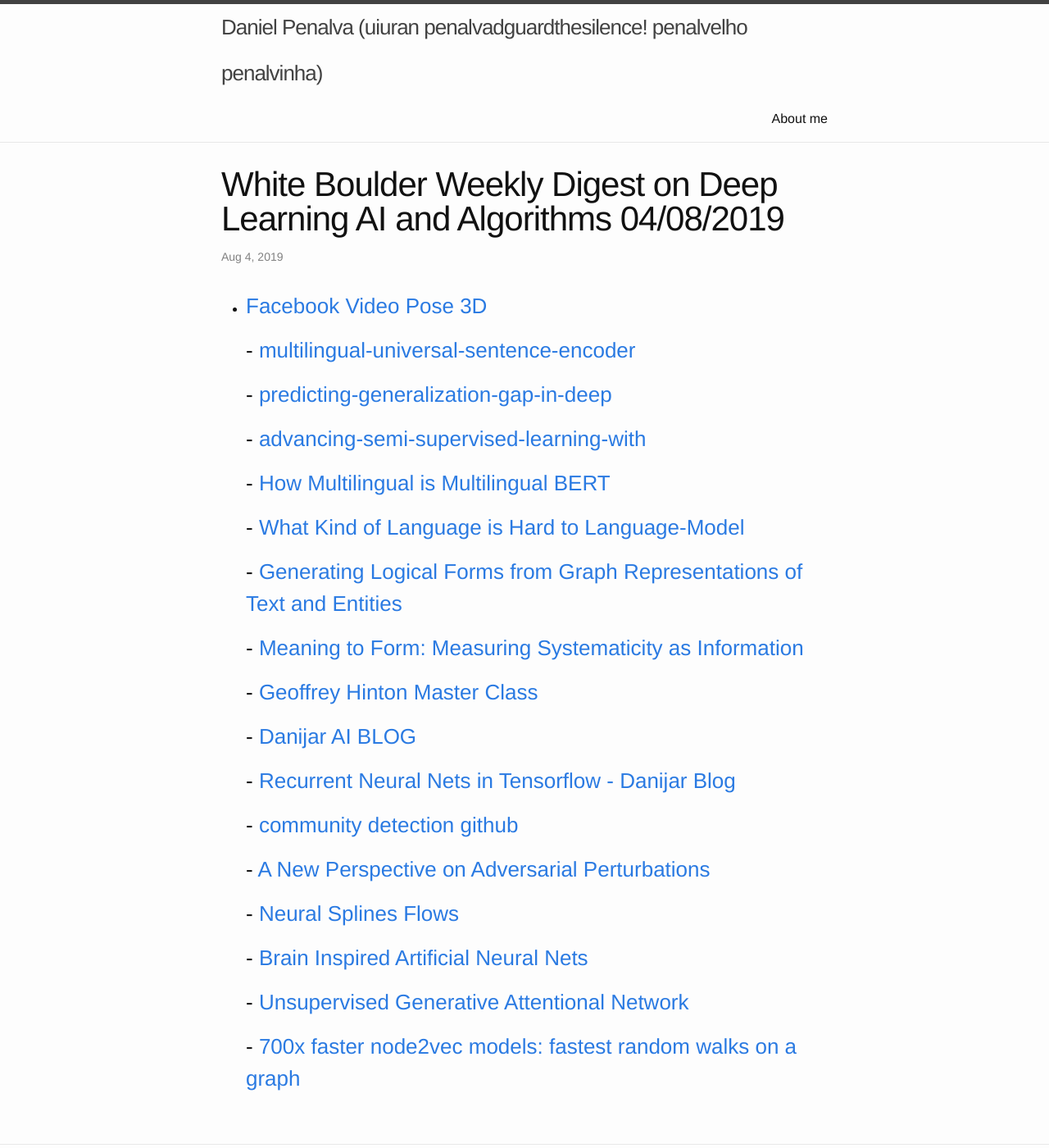
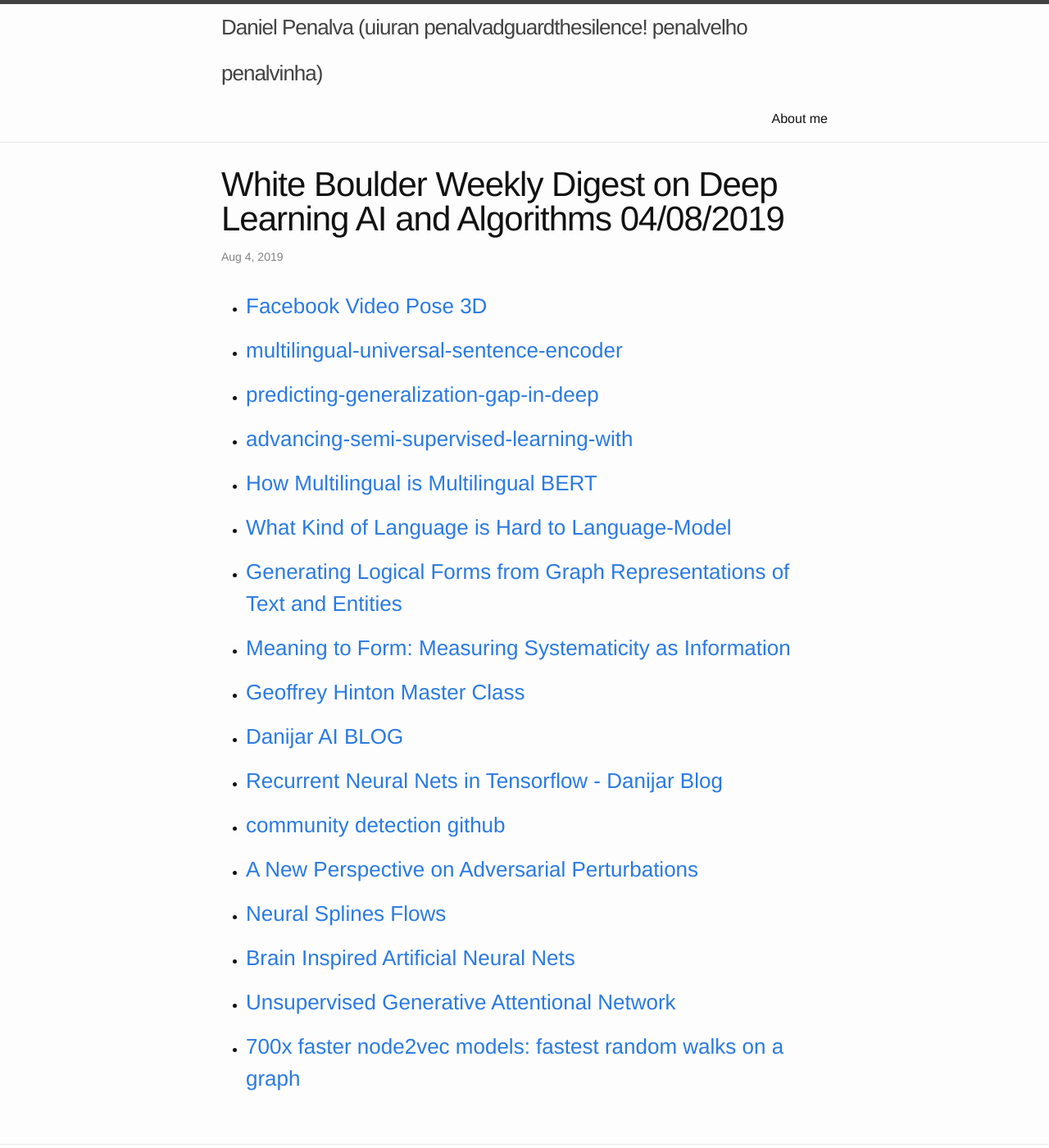
Before and after one commit to Uiuran/portfolio-datascience, a Jekyll site: the page built from _posts/2019-08-04-weekly-ai-dl-digest.markdown, in a window 1280 px wide and 1400 px high. Shown: the whole window at 82% size. Built offline with Jekyll 4.4.1, drawn with Linux system fonts in a browser that asks for light colours; comment, search, counter and statistics services are not loaded.

```diff
--- a/_posts/2019-08-04-weekly-ai-dl-digest.markdown
+++ b/_posts/2019-08-04-weekly-ai-dl-digest.markdown
@@ -7,22 +7,22 @@ published: true
 ---
 
 - ### [Facebook Video Pose 3D][facebookpose]
-### - [multilingual-universal-sentence-encoder][googleai2]
-### - [predicting-generalization-gap-in-deep][googleai2]
-### - [advancing-semi-supervised-learning-with][googleai2]
-### - [How Multilingual is Multilingual BERT][bertpaper]
-### - [What Kind of Language is Hard to Language-Model][hardlang]
-### - [Generating Logical Forms from Graph Representations of Text and Entities][logics]
-### - [Meaning to Form: Measuring Systematicity as Information][meaningtoform]
-### - [Geoffrey Hinton Master Class][turinghinton]
-### - [Danijar AI BLOG][researchhierarchicak]
-### - [Recurrent Neural Nets in Tensorflow - Danijar Blog][RNN]
-### - [community detection github][communitydetection]
-### - [A New Perspective on Adversarial Perturbations][ap]
-### - [Neural Splines Flows][NSF]
-### - [Brain Inspired Artificial Neural Nets][brain]
-### - [Unsupervised Generative Attentional Network][ugatit]
-### - [700x faster node2vec models: fastest random walks on a graph][graphrw]
+- ### [multilingual-universal-sentence-encoder][googleai2]
+- ### [predicting-generalization-gap-in-deep][googleai2]
+- ### [advancing-semi-supervised-learning-with][googleai2]
+- ### [How Multilingual is Multilingual BERT][bertpaper]
+- ### [What Kind of Language is Hard to Language-Model][hardlang]
+- ### [Generating Logical Forms from Graph Representations of Text and Entities][logics]
+- ### [Meaning to Form: Measuring Systematicity as Information][meaningtoform]
+- ### [Geoffrey Hinton Master Class][turinghinton]
+- ### [Danijar AI BLOG][researchhierarchicak]
+- ### [Recurrent Neural Nets in Tensorflow - Danijar Blog][RNN]
+- ### [community detection github][communitydetection]
+- ### [A New Perspective on Adversarial Perturbations][ap]
+- ### [Neural Splines Flows][NSF]
+- ### [Brain Inspired Artificial Neural Nets][brain]
+- ### [Unsupervised Generative Attentional Network][ugatit]
+- ### [700x faster node2vec models: fastest random walks on a graph][graphrw]
 
 [googleai1]: https://ai.googleblog.com/2019/07/multilingual-universal-sentence-encoder.html
 [googleai2]: https://ai.googleblog.com/2019/07/predicting-generalization-gap-in-deep.html
```
